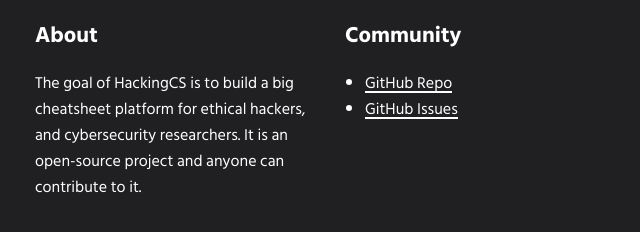
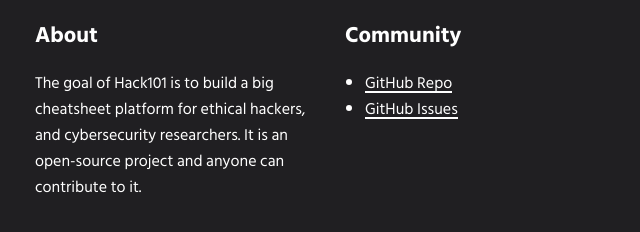
Before and after one commit to anyxel/hack101.info, a Gatsby site: page / in a window 1280 px wide. Shown: the part 957-1189 px from the top of the page, 0-640 px from the left. Built offline with nearby package versions, Linux system fonts and the light colour scheme; Gatsby itself is replaced by a stand-in of ours.

Commit message:
update typo

```diff
--- a/src/components/footer.jsx
+++ b/src/components/footer.jsx
@@ -85,7 +85,7 @@ const Footer = () => (
             <div>
               <h3>About</h3>
               <p>
-                The goal of HackingCS is to build a big cheatsheet platform for ethical hackers, and cybersecurity researchers. It is an open-source project and anyone can contribute to it.
+                The goal of Hack101 is to build a big cheatsheet platform for ethical hackers, and cybersecurity researchers. It is an open-source project and anyone can contribute to it.
               </p>
             </div>
             <div>
```
Also changed, not shown: README.md.
